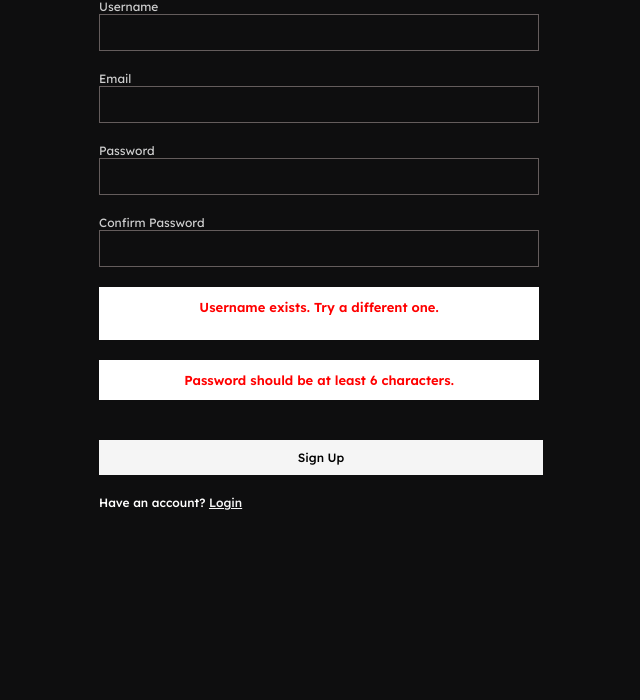
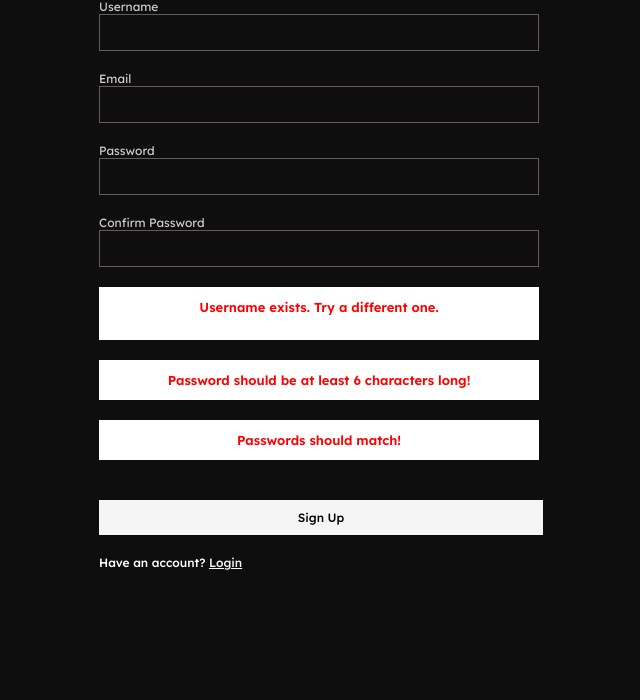
Before and after one commit to stancillous/KaribuNami, a Flask app: page /register in a window 1280 px wide. Shown: the part 160-860 px from the top of the page, without its empty margins (321-961 px from the left). Run offline with Flask 3, Linux system fonts and the light colour scheme.

Commit message:
added other error messages to be shown

```diff
--- a/server/flask_api/templates/login.html
+++ b/server/flask_api/templates/login.html
@@ -39,7 +39,7 @@
 
 
                                 <div class="login-error">
-                                    <span>Incorrect password or username.</span>
+                                    <span>Incorrect username or password.</span>
                                 </div>
 
                                 <div class="login-button-wrapper">
--- a/server/flask_api/templates/register.html
+++ b/server/flask_api/templates/register.html
@@ -38,13 +38,15 @@
                         <label for="confirm-user-password">Confirm Password</label>
                         <input name="confirm-password" required id="confirm-user-password" type="password" placeholder="">
                     </div>
-                    <div class="register-form-error">
+                    <div class="register-form-error username-present">
                         <span class="username-error">Username exists. Try a different one.</span> <br> <br>
 
                     </div>
-                    <div class="register-form-error">
-                        <span class="password-error">Password should be at least 6 characters.</span>
-
+                    <div class="register-form-error short-password">
+                        <span class="short-password-error">Password should be at least 6 characters long!</span>
+                    </div>
+                    <div class="register-form-error passwords-mismatch">
+                        <span>Passwords should match!</span>
                     </div>
 
                     <div class="btn-container">
@@ -56,5 +58,6 @@
         </div>
     </main>
 
+    <script src="../static/scripts/register.js"></script>
 </body>
 </html>
```
